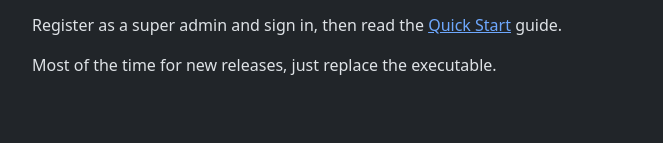
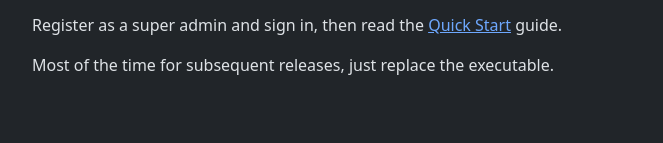
Before and after one commit to MichaelYagi/michaelyagi.github.io, a plain HTML site: page shashin/index.html in a window 1280 px wide. Shown: the part 422-565 px from the top of the page, without its empty margins (283-946 px from the left). Drawn offline with Linux system fonts and the light colour scheme; no server answers.

```diff
--- a/shashin/index.html
+++ b/shashin/index.html
@@ -56,7 +56,7 @@
 
       <p>Register as a super admin and sign in, then read the <a href="http://127.0.0.1:6624/articles/quickstart" target="_blank">Quick Start</a> guide.</p>
 
-      <p>Most of the time for new releases, just replace the executable.</p>
+      <p>Most of the time for subsequent releases, just replace the executable.</p>
 
       <div id="releaseNotesTitle"></div>
       <div id="releaseNotesBody" style="padding-bottom: 80px;"></div>
```
